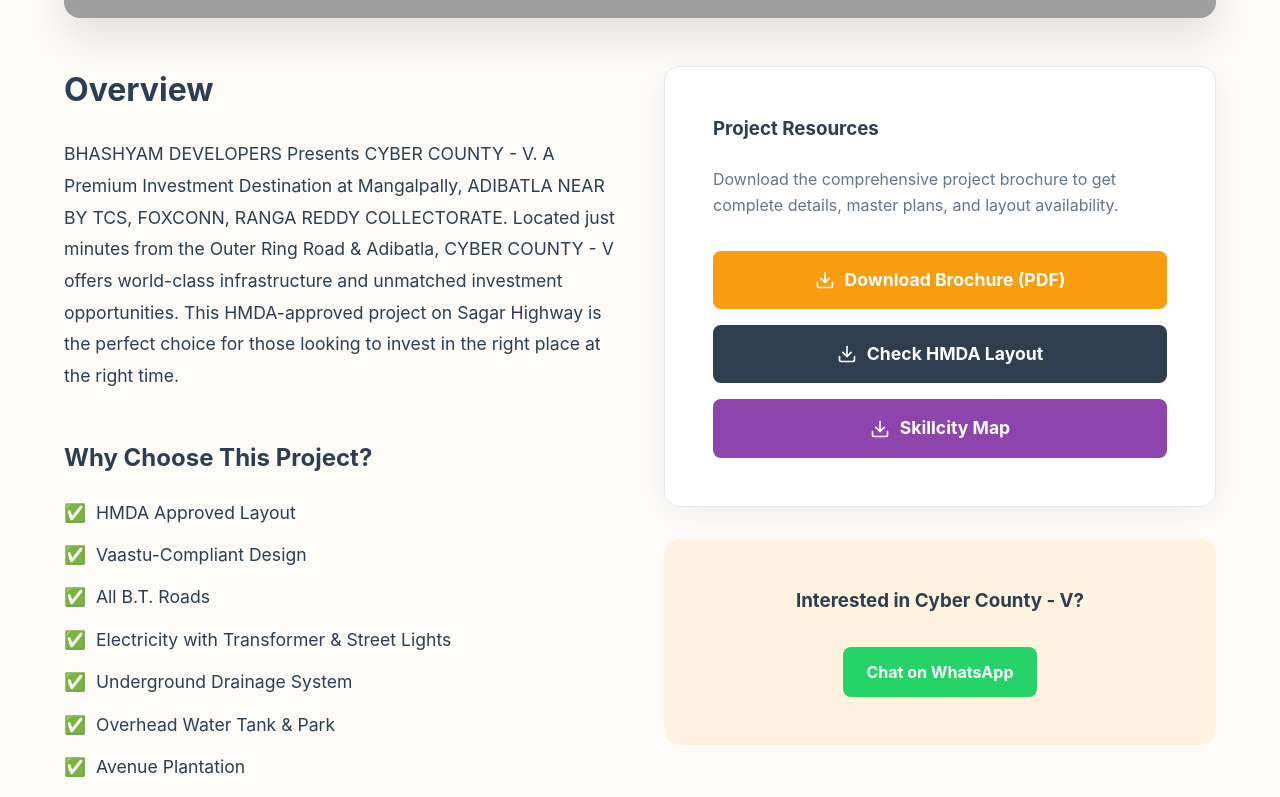
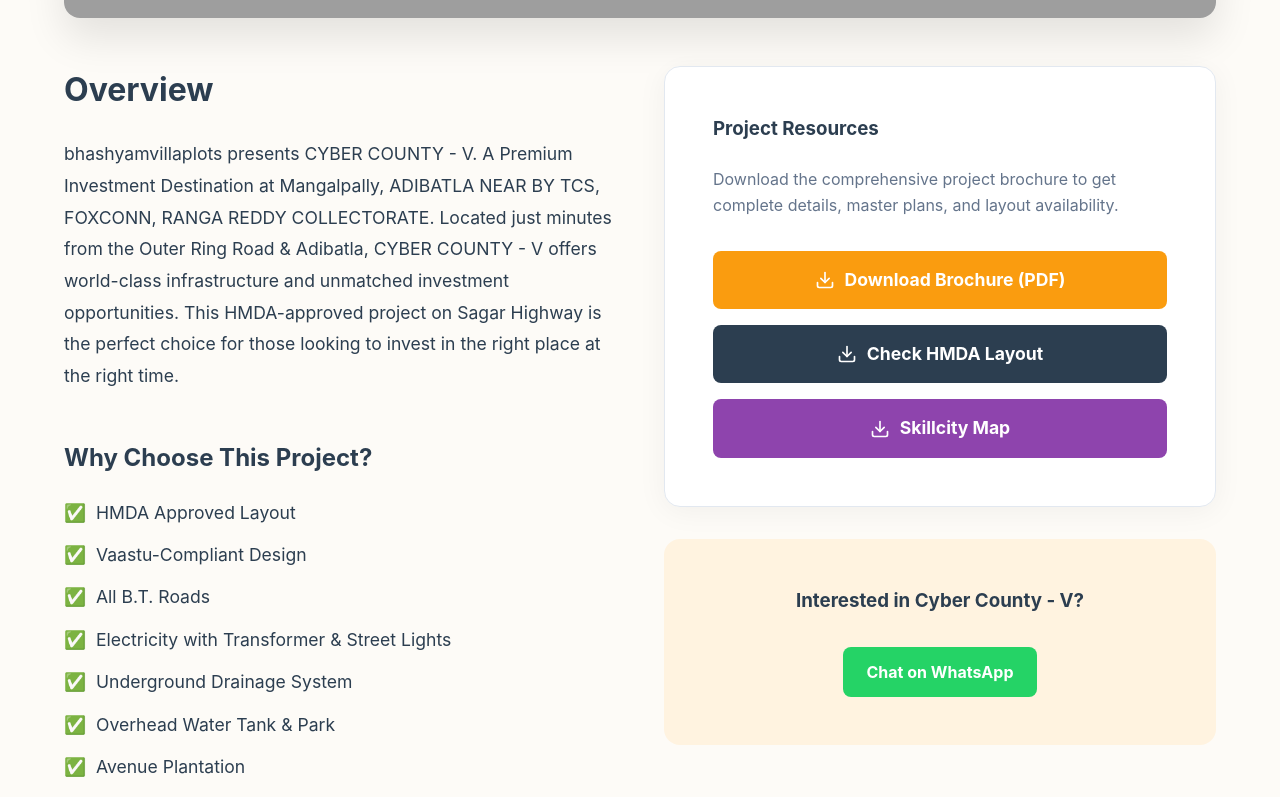
Before and after one commit to Tejatech123/bhashyam-villa-plots-new, a React (Vite) app: page /project/1 in a window 1280 px wide. Shown: the part 840-1637 px from the top of the page. Built offline with nearby package versions, Linux system fonts and the light colour scheme; grey boxes are pictures that could not be loaded.

Commit message:
Standardize branding to bhashyamvillaplots

```diff
--- a/index.html
+++ b/index.html
@@ -4,7 +4,7 @@
     <meta charset="UTF-8" />
     <link rel="icon" type="image/svg+xml" href="/favicon.svg" />
     <meta name="viewport" content="width=device-width, initial-scale=1.0" />
-    <title>basham-villa-plots</title>
+    <title>bhashyamvillaplots</title>
   </head>
   <body>
     <div id="root"></div>
--- a/package.json
+++ b/package.json
@@ -1,5 +1,5 @@
 {
-  "name": "basham-villa-plots",
+  "name": "bhashyamvillaplots",
   "private": true,
   "version": "0.0.0",
   "type": "module",
--- a/src/components/Layout.jsx
+++ b/src/components/Layout.jsx
@@ -30,7 +30,7 @@
     <header className={`header ${isScrolled ? 'glass' : ''}`}>
       <div className="container header-content">
         <Link to="/" className="logo" style={{ display: 'flex', alignItems: 'center' }}>
-          <img src="/logo.png" alt="Bhashyamvillaplots Logo" style={{ height: '50px' }} />
+          <img src="/logo.png" alt="bhashyamvillaplots Logo" style={{ height: '50px' }} />
         </Link>
         <nav className="nav-links">
           <a href="#home" onClick={(e) => handleNavClick(e, 'home')}>Home</a>
@@ -52,10 +52,10 @@
       <div className="container footer-grid">
         <div className="footer-col">
           <div className="footer-brand">
-            <img src="/logo.png" alt="Bhashyamvillaplots Logo" style={{ height: '60px', marginBottom: '1rem' }} />
+            <img src="/logo.png" alt="bhashyamvillaplots Logo" style={{ height: '60px', marginBottom: '1rem' }} />
           </div>
           <p className="footer-col-desc">
-            Bhashyamvillaplots provides premier residential property development services in Hyderabad — government-approved plots from 67 to 400 square yards in prime locations throughout the city.
+            bhashyamvillaplots provides premier residential property development services in Hyderabad — government-approved plots from 67 to 400 square yards in prime locations throughout the city.
           </p>
           <div className="footer-socials">
             <a href="#" className="footer-social-btn">
@@ -93,7 +93,7 @@
 
       <div className="footer-bottom">
         <div className="container">
-          Copyrights © {new Date().getFullYear()} Bhashyamvillaplots. All Rights Reserved.
+          Copyrights © {new Date().getFullYear()} bhashyamvillaplots. All Rights Reserved.
         </div>
       </div>
     </footer>
--- a/src/data/projects.js
+++ b/src/data/projects.js
@@ -5,7 +5,7 @@
     location: "Mangalpally, Adibatla",
     type: "HMDA & RERA Approved",
     image: "https://i9b7bbll7q.ufs.sh/f/t6a9F4npAKzq2viu7OCX1nQPF7TB4NDLZKxdg6Rk5rsOAtmM",
-    description: "BHASHYAM DEVELOPERS Presents CYBER COUNTY - V. A Premium Investment Destination at Mangalpally, ADIBATLA NEAR BY TCS, FOXCONN, RANGA REDDY COLLECTORATE. Located just minutes from the Outer Ring Road & Adibatla, CYBER COUNTY - V offers world-class infrastructure and unmatched investment opportunities. This HMDA-approved project on Sagar Highway is the perfect choice for those looking to invest in the right place at the right time.",
+    description: "bhashyamvillaplots presents CYBER COUNTY - V. A Premium Investment Destination at Mangalpally, ADIBATLA NEAR BY TCS, FOXCONN, RANGA REDDY COLLECTORATE. Located just minutes from the Outer Ring Road & Adibatla, CYBER COUNTY - V offers world-class infrastructure and unmatched investment opportunities. This HMDA-approved project on Sagar Highway is the perfect choice for those looking to invest in the right place at the right time.",
     price: "₹26,000/- per sq. yard (Negotiable)",
     amenities: [
       "HMDA Approved Layout",
--- a/src/pages/Home.jsx
+++ b/src/pages/Home.jsx
@@ -7,7 +7,7 @@
     <section id="home" className="hero text-center">
       <div className="container hero-content animate-fade-in">
         <h1>Premium Villa Plots in Hyderabad</h1>
-        <p>HMDA, DTCP & RERA Approved Layouts. Invest in your future with Bhashyamvillaplots, offering the finest gated community plot ventures with top-notch amenities.</p>
+        <p>HMDA, DTCP & RERA Approved Layouts. Invest in your future with bhashyamvillaplots, offering the finest gated community plot ventures with top-notch amenities.</p>
         <div className="hero-buttons">
           <button onClick={() => document.getElementById('ventures').scrollIntoView({ behavior: 'smooth' })}>
             View Projects
@@ -94,7 +94,7 @@
           <span className="contact-label">Get in Touch</span>
           <h2>Book Your Plot Today</h2>
           <p>
-            Bhashyamvillaplots offers government-approved plots in prime Hyderabad locations. Reach out and we'll help you choose the right venture.
+            bhashyamvillaplots offers government-approved plots in prime Hyderabad locations. Reach out and we'll help you choose the right venture.
           </p>
 
           <div className="contact-item">
```
